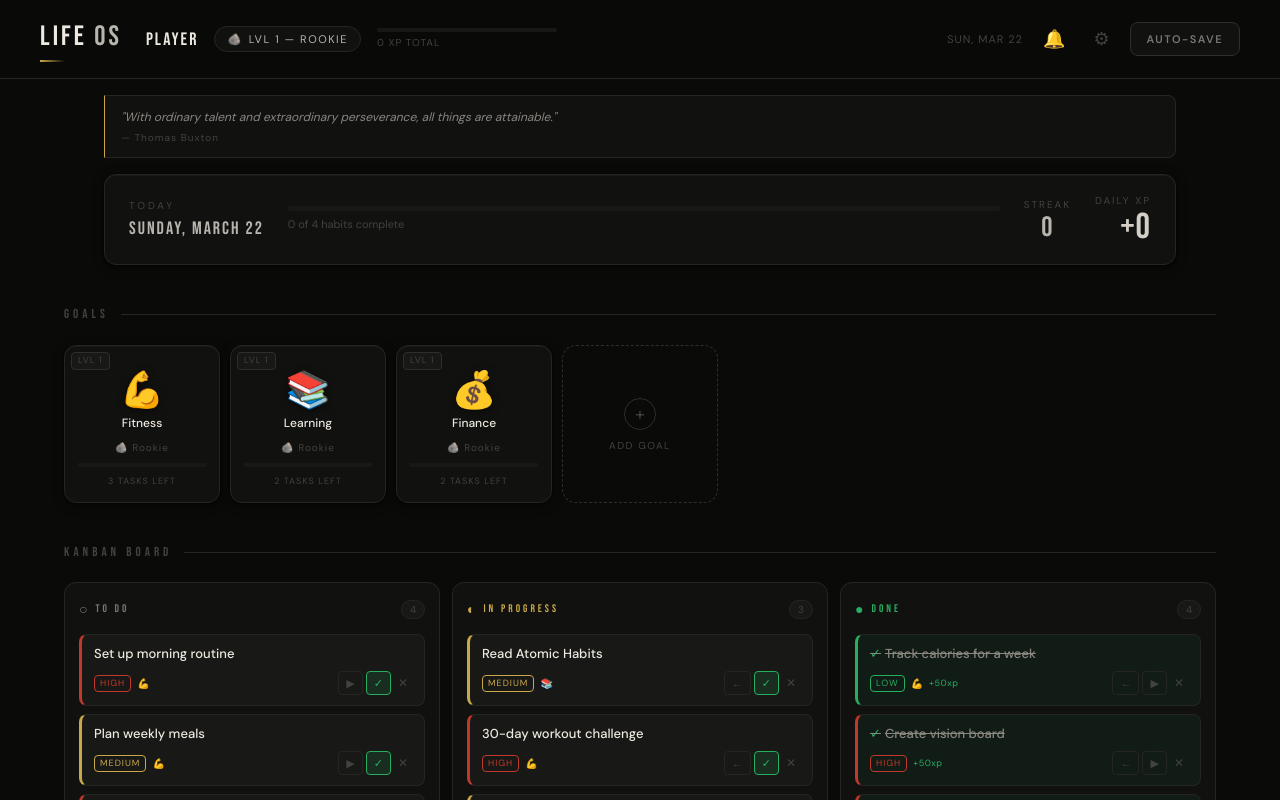
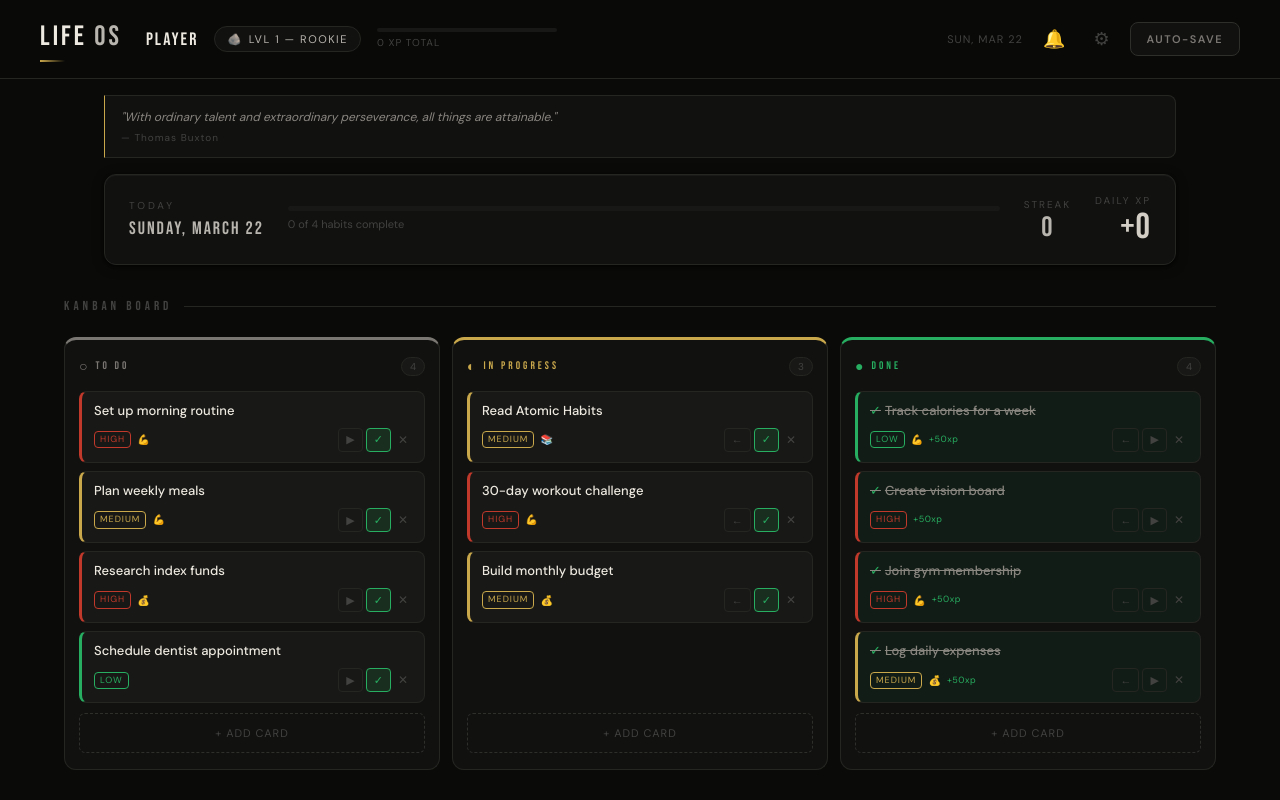
Before and after one commit to elberrafart/life-dashboard, a Next.js app: page / in a window 1280 px wide. Shown: the top 800 px of the page. Built offline with nearby package versions, Linux system fonts and the light colour scheme.

Commit message:
Fix kanban: storage v3 reset, border ordering bug fix, move board to top

```diff
--- a/app/page.tsx
+++ b/app/page.tsx
@@ -43,16 +43,16 @@ export default function Page() {
         <MotivationalQuote />
         <TodayBar />
 
+        {/* Kanban — first section, always visible */}
+        <section style={{ marginTop: 32 }}>
+          <SectionHeading>Kanban Board</SectionHeading>
+          <KanbanBoard />
+        </section>
+
         {/* Goals */}
         <section style={{ marginTop: 40 }}>
           <SectionHeading>Goals</SectionHeading>
           <GoalsGrid />
-        </section>
-
-        {/* Kanban — always visible, never hidden */}
-        <section style={{ marginTop: 40 }}>
-          <SectionHeading>Kanban Board</SectionHeading>
-          <KanbanBoard />
         </section>
 
         {/* Habits + Journal side by side on wide screens, stacked on mobile */}
--- a/components/KanbanBoard.tsx
+++ b/components/KanbanBoard.tsx
@@ -156,15 +156,13 @@ export default function KanbanBoard() {
             data-col={col.id}
             style={{
               padding: '16px 14px',
+              border: `1px solid var(--border)`,
               borderTop: `3px solid ${col.color}`,
+              borderRadius: 12,
               background: isOver ? 'var(--surface2)' : 'var(--surface)',
-              border: `1px solid var(--border)`,
-              borderRadius: 12,
               transition: 'background 150ms',
-              display: 'flex', flexDirection: 'column', gap: 0,
-              overflowY: 'auto',
-              WebkitOverflowScrolling: 'touch' as never,
-              overscrollBehavior: 'contain',
+              display: 'flex', flexDirection: 'column',
+              minHeight: 200,
             }}
             onDragOver={e => handleDragOver(e, col.id)}
             onDrop={() => handleDrop(col.id)}
--- a/lib/store.ts
+++ b/lib/store.ts
@@ -1,6 +1,6 @@
 import { AppState } from './types'
 
-const STORAGE_KEY = 'life-dashboard-v1'
+const STORAGE_KEY = 'life-dashboard-v3'
 
 export const DEFAULT_STATE: AppState = {
   playerName: 'Player',
```
